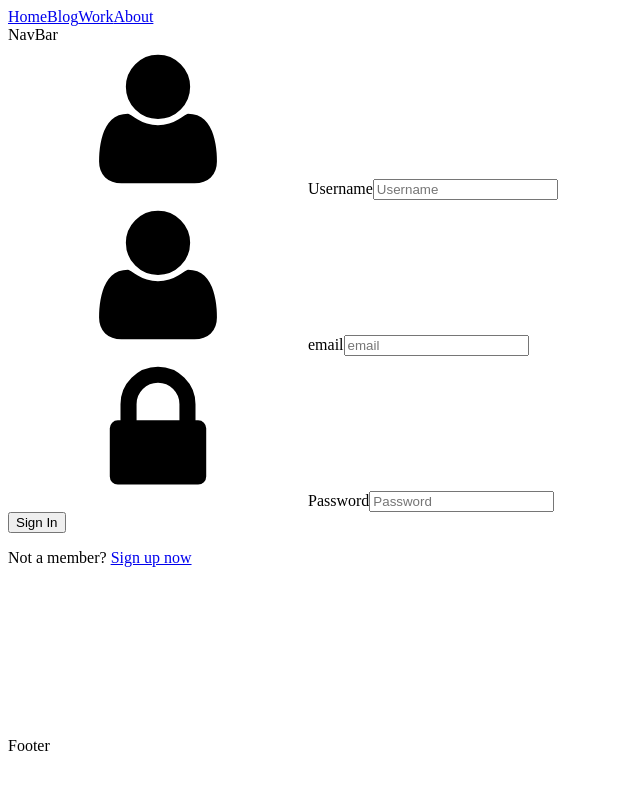
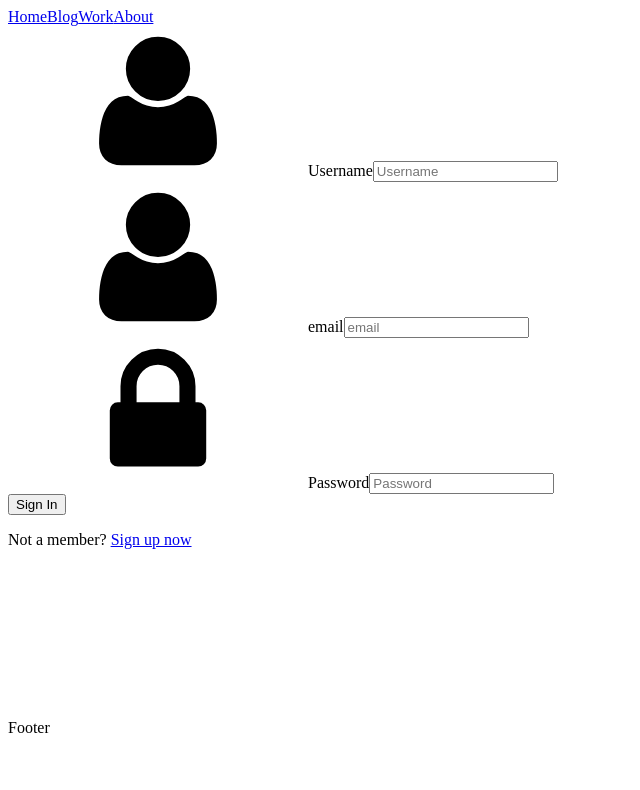
Before and after one commit to ArturitoDevelop/project_agency_rent, a React app: page /authPage in a window 1280 px wide. Shown: the top 790 px of the page, without its empty margins (0-640 px from the left). Built offline with nearby package versions, Linux system fonts and the light colour scheme; the HTML template or start-up script is replaced by a standard one.

Commit message:
draft project

```diff
--- a/public/style.css
+++ b/public/style.css
@@ -1,6 +1,7 @@
 .container {
   display: flex;
   flex-wrap: wrap;
+  margin:5% 0 0 0 ;
 }
 
 .cardone {
--- a/src/components/App.jsx
+++ b/src/components/App.jsx
@@ -4,7 +4,6 @@
 import Auth from './Auth';
 import SiginPage from './SigninPage';
 import useUser from '../customHooks/useUser';
-import NavBar from './NavBar';
 import Home from './Home';
 import Footer from './Footer';
 import NewNavBar from './UI/NewNavBar';
@@ -22,8 +21,9 @@
   };
   return (
     <>
-    <NewNavBar/>
-      <NavBar />
+      <div className='container'>
+        <NewNavBar />
+      </div>
       <Routes>
         <Route path="/authPage" element={<Auth signUpHandler={signUpHandler} />} />
         <Route path="/loginPage" element={<SiginPage signInHandler={signInHandler} />} />
--- a/src/components/Home.jsx
+++ b/src/components/Home.jsx
@@ -3,7 +3,7 @@
 
 export default function Home({ posts, handlerOnDelete, user }) {
   return (
-    <div className="container">
+    <div className="container" >
       {posts?.map((el) => (
         <OneCard user={user} handlerOnDelete={handlerOnDelete} post={el} />
       ))}
--- a/src/components/NavBar.jsx
+++ /dev/null
@@ -1,7 +0,0 @@
-import React from 'react'
-
-export default function NavBar() {
-  return (
-    <div>NavBar</div>
-  )
-}
--- a/src/components/UI/NewNavBar.jsx
+++ b/src/components/UI/NewNavBar.jsx
@@ -3,7 +3,7 @@
 export default function NewNavBar() {
   return (
     <nav class="navMenu">
-    <a href="#">Home</a>
+    <a href="/">Home</a>
     <a href="#">Blog</a>
     <a href="#">Work</a>
     <a href="#">About</a>
```
